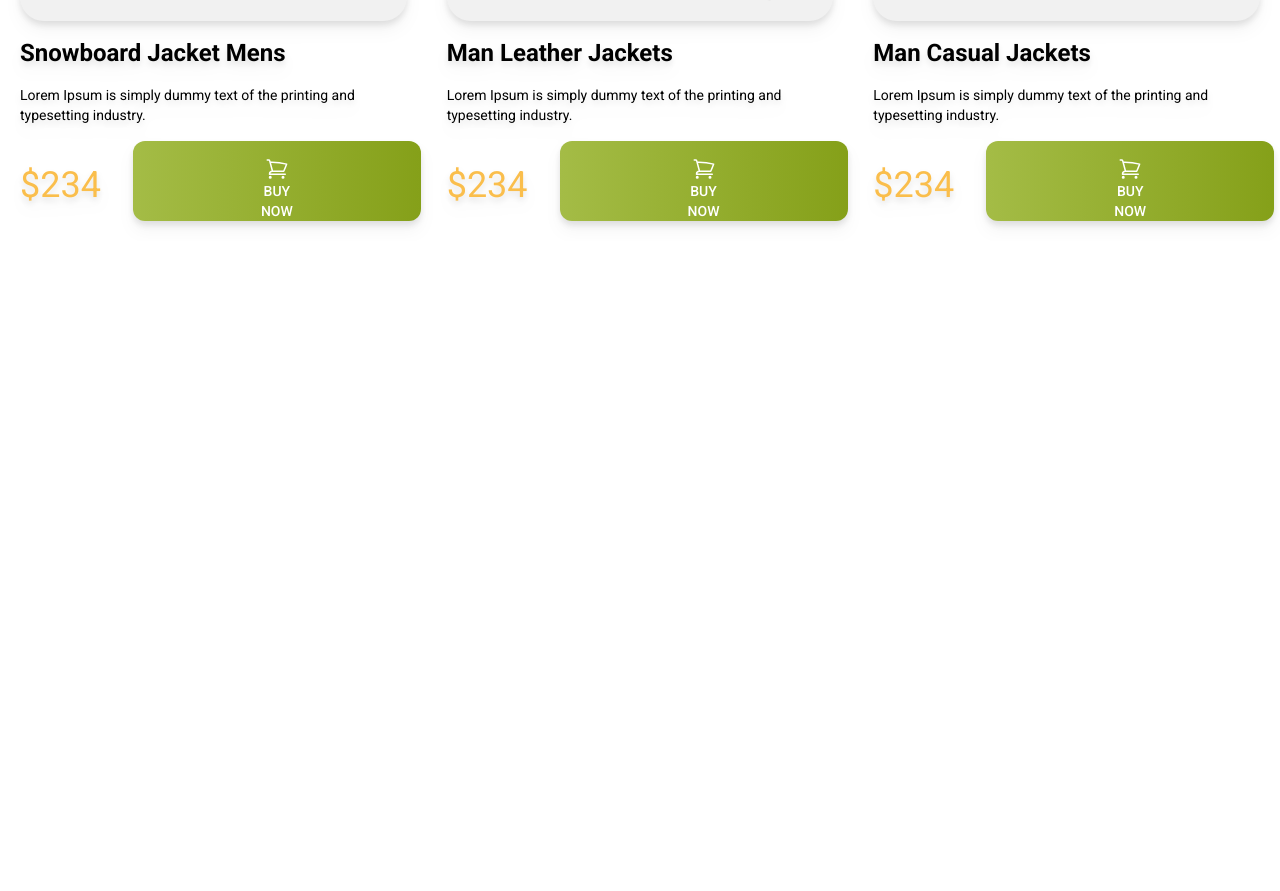
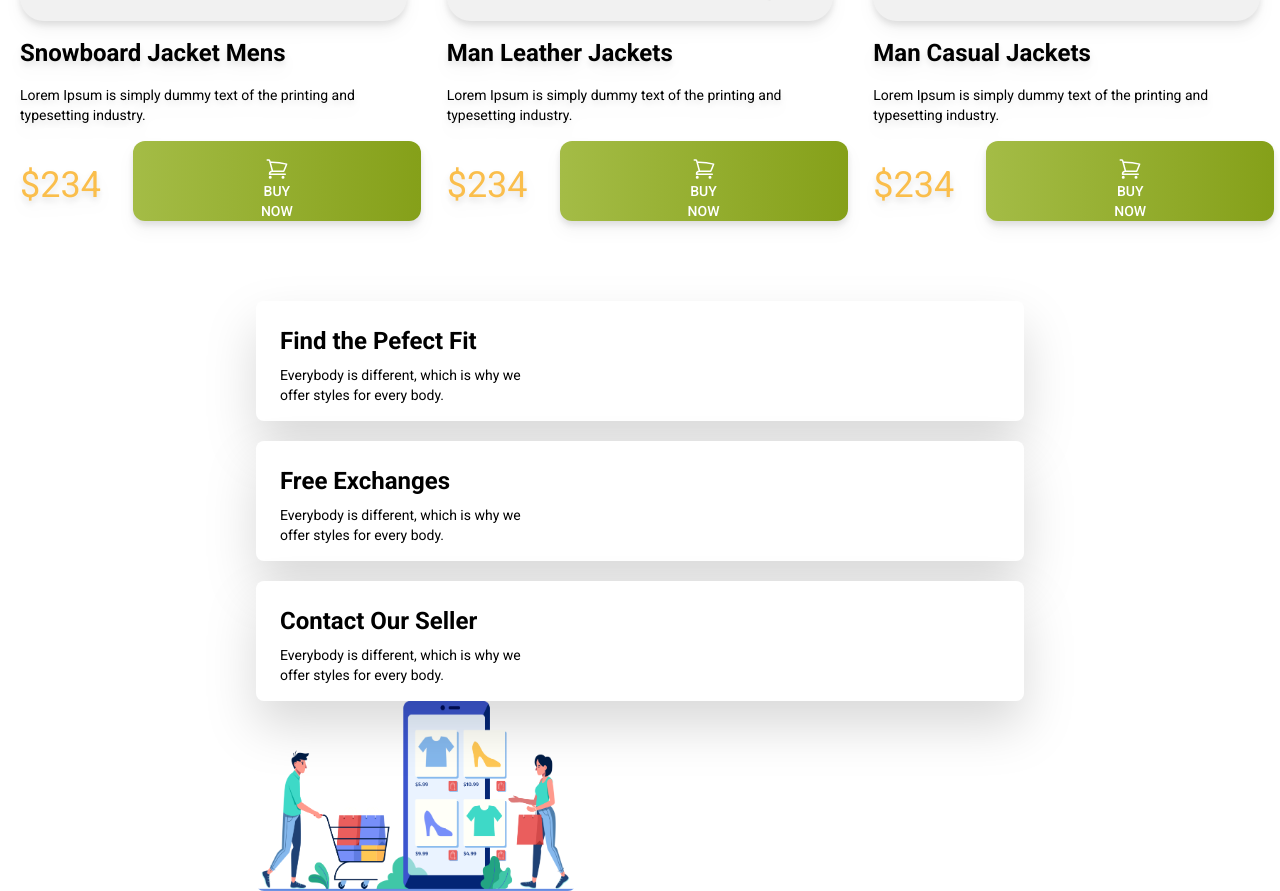
Before and after one commit to 1tasnem/Fashion-using-Tailwind, a plain HTML site: page index.html in a window 1280 px wide. Shown: the part 1851-2742 px from the top of the page. Before the commit the page ends 2092 px from the top, so only its background shows below. Drawn offline with nearby package versions, Linux system fonts and the light colour scheme.

Commit message:
added all part

```diff
--- a/index.html
+++ b/index.html
@@ -29,7 +29,7 @@
             <div>
                 <h4 class="font-bold text-2xl mt-8 "> <span class="text-[#A4BC46]">Penguin </span><span class="text-[#1A1A5A]">Fashion</span> </h4>
             </div>
-            <div class="mt-8">
+            <div class="mt-8 font-bold">
                 <a class="pr-8" href="">Home</a>
                 <a class="pr-8" href="">Product</a>
                 <a class="pr-8" href="">About us</a>
@@ -152,7 +152,7 @@
                 printing and typesetting industry.</p>
                 <div class="flex justify-between">
                     <h2 class="text-[#FABE4C] text-4xl  mt-6">$234</h2>
-                    <button class="bg-green-300 px-32 py-4 rounded-xl text-white  font-medium bg-gradient-to-r from-[#A4BC46] to-[#85A019] ml-8 h-20 text-sm"><svg xmlns="http://www.w3.org/2000/svg" fill="none" viewBox="0 0 24 24" stroke-width="1.5" stroke="currentColor" class="size-6 text-white inline">
+                    <button class="bg-green-300 px-32 py-4 rounded-xl text-white  font-medium bg-gradient-to-r from-[#A4BC46] to-[#85A019] ml-8 h-20 text-sm "><svg xmlns="http://www.w3.org/2000/svg" fill="none" viewBox="0 0 24 24" stroke-width="1.5" stroke="currentColor" class="size-6 text-white inline">
                         <path stroke-linecap="round" stroke-linejoin="round" d="M2.25 3h1.386c.51 0 .955.343 1.087.835l.383 1.437M7.5 14.25a3 3 0 0 0-3 3h15.75m-12.75-3h11.218c1.121-2.3 2.1-4.684 2.924-7.138a60.114 60.114 0 0 0-16.536-1.84M7.5 14.25 5.106 5.272M6 20.25a.75.75 0 1 1-1.5 0 .75.75 0 0 1 1.5 0Zm12.75 0a.75.75 0 1 1-1.5 0 .75.75 0 0 1 1.5 0Z" />
                       </svg>
                        BUY NOW</button>
@@ -163,10 +163,44 @@
     </div>
 
   </section>
+  <section>
+
+
+
+        <div class="flex mt-10 max-w-3xl mx-auto space-x-4 ">
+        <div class="flex-1">
+
+            <div class= "mt-5 bg-[#FFFFFF] drop-shadow-2xl p-4 rounded-lg">
+                <h3  class="p-2  font-bold text-2xl">Find the Pefect Fit</h3>
+                <p class="pl-2 text-sm">Everybody is different, which is why we
+                    <br>offer styles for every body.</p>
+            </div>
+            <div class="mt-5 bg-[#FFFFFF] drop-shadow-2xl p-4 rounded-lg ">
+                <h3  class="p-2  font-bold text-2xl">Free Exchanges</h3>
+                <p class="pl-2 text-sm">Everybody is different, which is why we
+                    <br>offer styles for every body.</p>
+            </div>
+            <div class= "mt-5 bg-[#FFFFFF] drop-shadow-2xl p-4 rounded-lg ">
+                <h3  class="p-2  font-bold text-2xl">Contact  Our Seller</h3>
+                <p class="pl-2 text-sm">Everybody is different, which is why we
+                    <br>offer styles for every body.</p>
+            </div>
+            <div class="flex-shrink-0">
+
+            <img class="max-w-xs h-auto rounded-lg" src="images/shopping.png" alt="">
+            </div>
+            </div>
+
+        </div>
+
+  </section>
     </main>
     <footer>
 
     </footer>
 
+
+    </footer>
+
 </body>
 </html>
```
